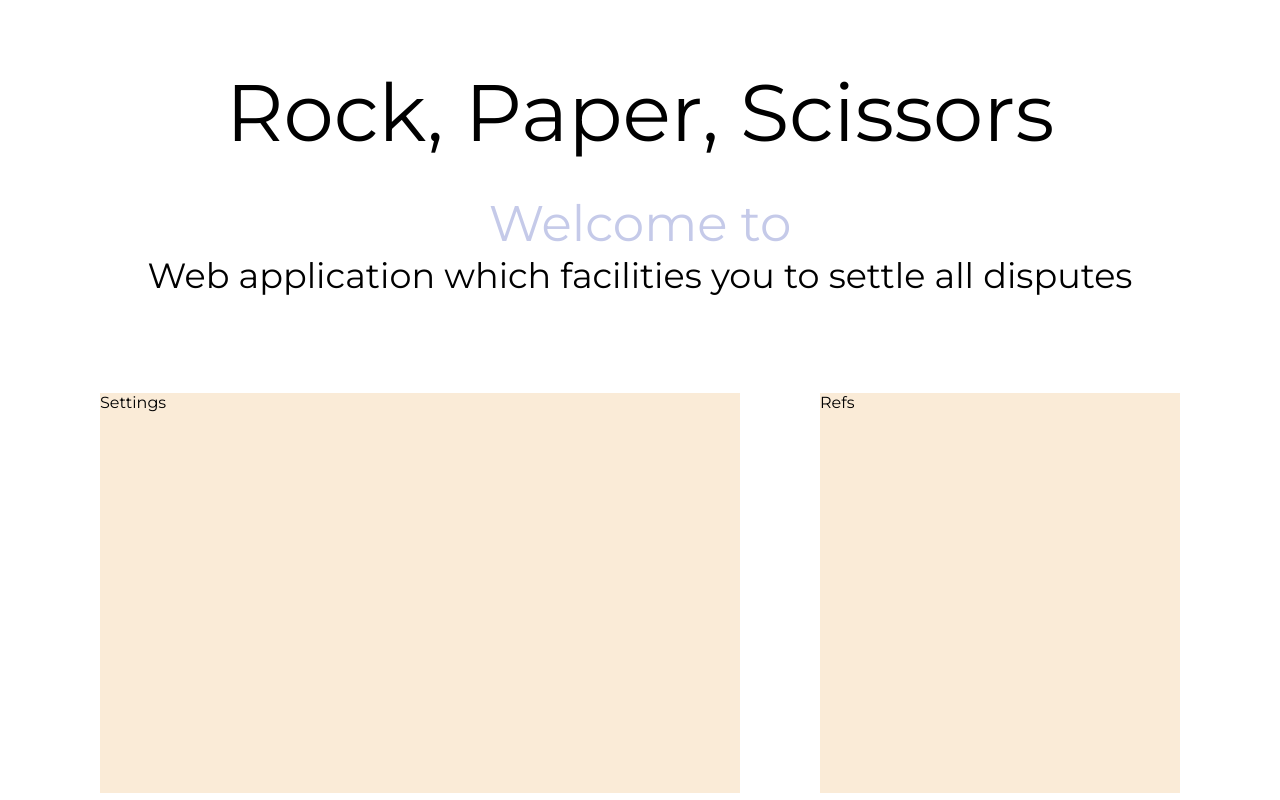
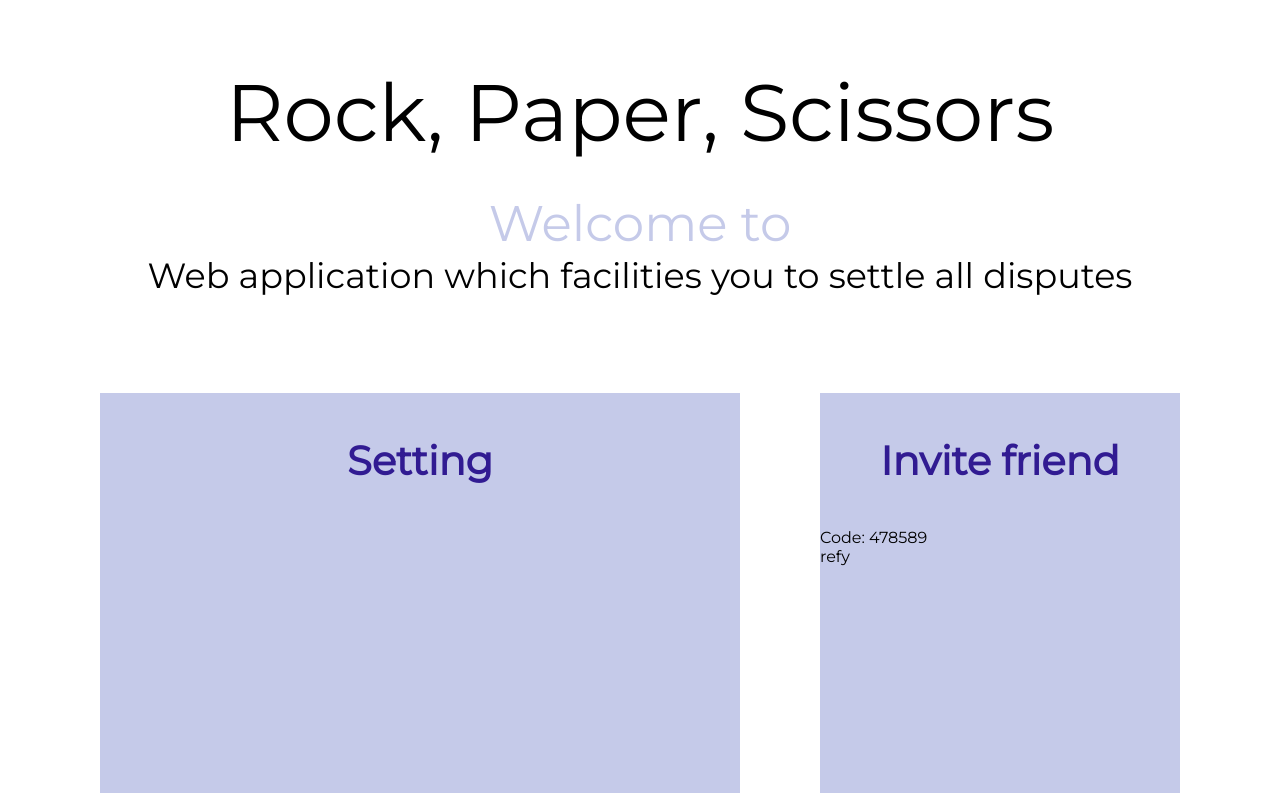
Before and after one commit to szymonbla/Login_system-frontend, a React (Create React App) app: page /create in a window 1280 px wide. Built offline with nearby package versions, Linux system fonts and the light colour scheme.

Commit message:
Add createsetting, slide, createbattle

```diff
--- /dev/null
+++ b/src/components/Slide.jsx
@@ -0,0 +1,5 @@
+import React from "react";
+
+const Slide = () => <h1>Slide</h1>;
+
+export default Slide;
--- a/src/pages/Createbattle.jsx
+++ b/src/pages/Createbattle.jsx
@@ -8,8 +8,21 @@ const Createbattle = () => {
         <Headline />
       </div>
       <div className="create-content">
-        <div className="column">Settings</div>
-        <div className="column">Refs</div>
+        <div className="column">
+          <div className="column-header">
+            <h1 className="column-header-title">Setting</h1>
+          </div>
+          <div className="column-wrapper"></div>
+        </div>
+        <div className="column">
+          <div className="column-header">
+            <h1 className="column-header-title">Invite friend</h1>
+          </div>
+          <div className="column-invite">
+            <div className="column-invite-code">Code: 478589</div>
+            <div className="column-invite-refs">refy</div>
+          </div>
+        </div>
       </div>
     </div>
   );
--- a/src/styles/_variables.scss
+++ b/src/styles/_variables.scss
@@ -1,5 +1,6 @@
 $lightblue: #5C6BC0;
 $lightviolet: #5E35B1;
+$darkviolet: #311B92;
 $lightblue: #C5CAE9;
 
 
--- a/src/styles/pages/_createbattle.scss
+++ b/src/styles/pages/_createbattle.scss
@@ -13,11 +13,25 @@
     column-gap: 5rem;
 
     .column {
-      background-color: antiquewhite;
+      background-color: $lightblue;
       width: 100%;
       height: 100%;
       align-items: center;
       justify-content: center;
+
+
+      .column-header {
+        width: 100%;
+        padding: 1rem 0;
+        text-align: center;
+
+        .column-header-title {
+          font-size: 40px;
+          color: $darkviolet;
+        }
+      }
+
+
     }
   }
 }
```
Also changed, not shown: src/components/Createsetting.jsx (added, +11 -0 lines), src/styles/pages/dist/_createbattle.css (deleted), src/styles/pages/dist/_homepage.css (deleted), src/styles/pages/dist/_joinbattle.css (deleted).
